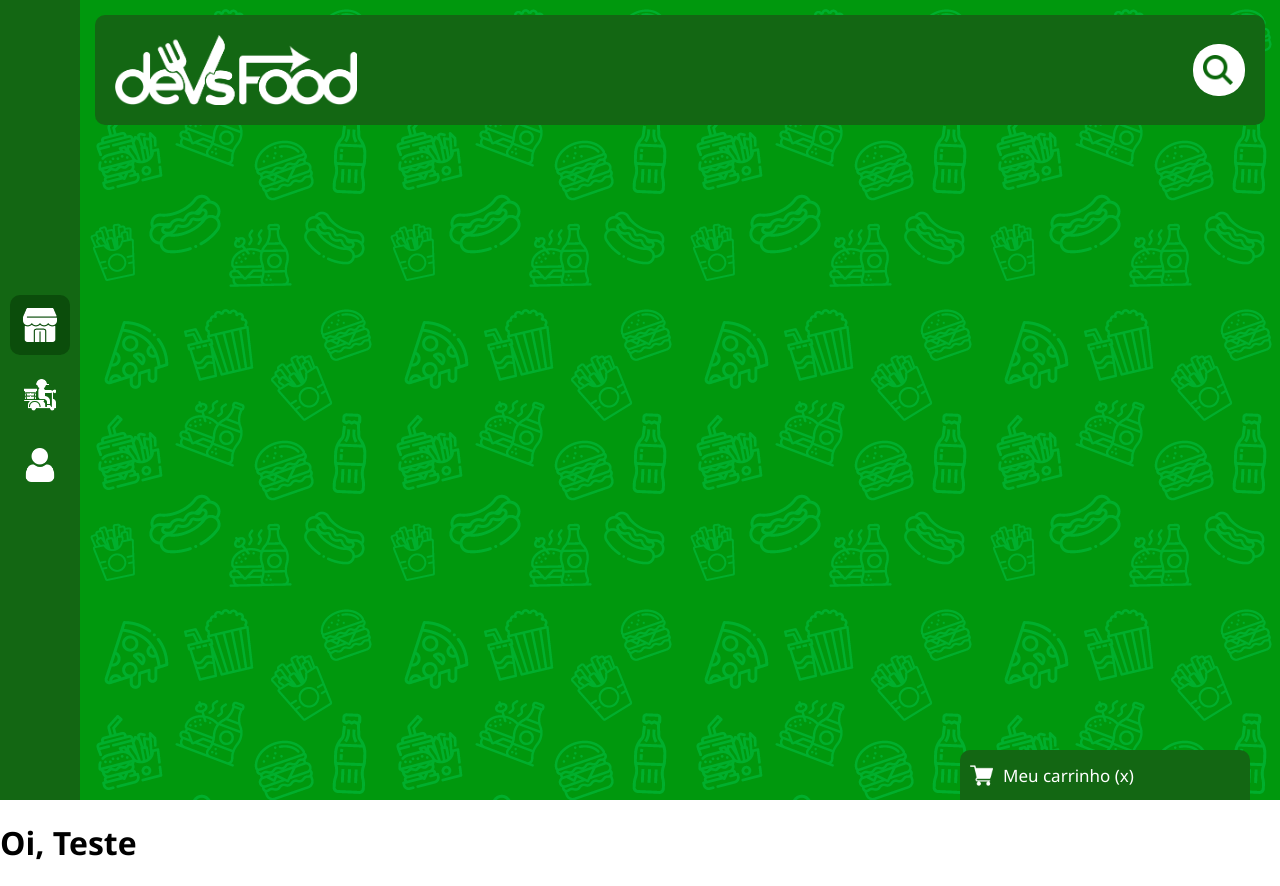
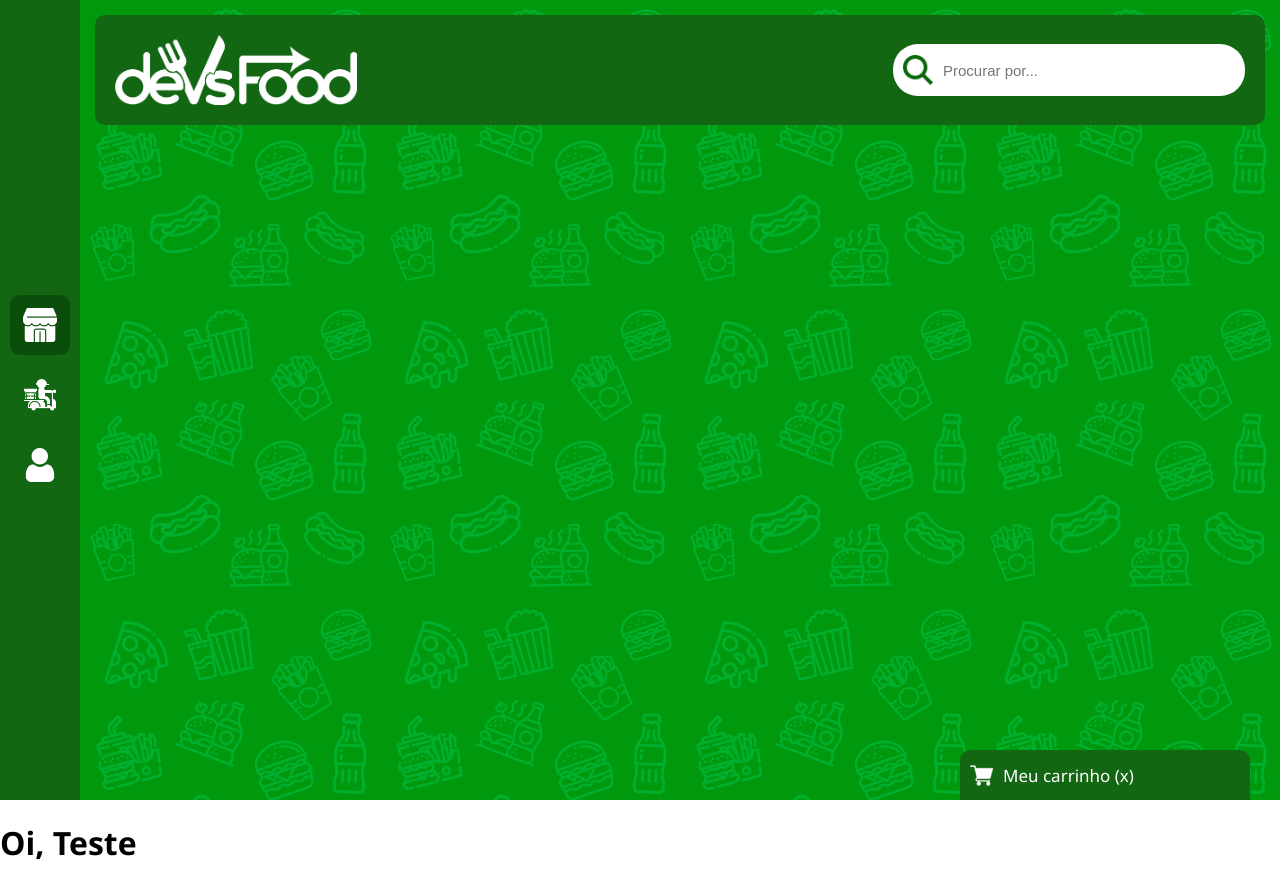
Before and after one commit to kkaori146/Project-Delivery-Service, a React (Create React App) app in the folder FRONTEND/: page / in a window 1280 px wide. Built offline with nearby package versions, Linux system fonts and the light colour scheme.

Commit message:
Home: resources

```diff
--- a/FRONTEND/src/components/Header/index.js
+++ b/FRONTEND/src/components/Header/index.js
@@ -1,24 +1,33 @@
 import React, {useState} from 'react';
 import {Container, Logo, SearchInput} from './styled';
 
-export default () => {
+export default ({search, onSearch}) => {
 
-    const [inputActive, setInputActive] = useState(false);
+    const [inputActive, setInputActive] = useState(search === '' ? false : true);
 
     const handleInputFocus = () => {
         setInputActive(true);
     }
     const handleInputBlur = () => {
-        setInputActive(false);
+        if(search === '') {
+            setInputActive(false);
+        }
+
+    }
+
+    const handleChange = (e) => {
+
+        onSearch(e.target.value);
     }
 
     return (
         <Container>
             <Logo src="/assets/logo.png" />
-
             <SearchInput
                 type="text"
                 placeholder="Procurar por..."
+                value={search}
+                onChange={handleChange}
                 active={inputActive}
                 onFocus={handleInputFocus} //Qdo se coloca o cursor executa esta função
                 onBlur={handleInputBlur} // Qdo tira o cursor executa esta função
--- a/FRONTEND/src/components/Header/styled.js
+++ b/FRONTEND/src/components/Header/styled.js
@@ -27,5 +27,12 @@
     background-position: 10px center;
     outline: 0;
     padding-left: 50px;
+    transition: all ease 0.2;
+    cursor: pointer;
+    font-size: 15px;
+
+    &: focus {
+        cursor: text;
+    }
 
 `;
--- a/FRONTEND/src/pages/HomeScreen/index.js
+++ b/FRONTEND/src/pages/HomeScreen/index.js
@@ -1,4 +1,4 @@
-import React from 'react';
+import React, {useState} from 'react';
 import { useHistory } from "react-router-dom";
 import { Container } from './styled';
 
@@ -6,10 +6,11 @@
 
 export default () => {
     const history = useHistory();
+    const [headerSearch, setHeaderSearch] = useState('');
 
     return (
         <Container>
-            <Header/>
+            <Header serach={headerSearch} onSearch={setHeaderSearch} />
         </Container>
     );
 }
```
